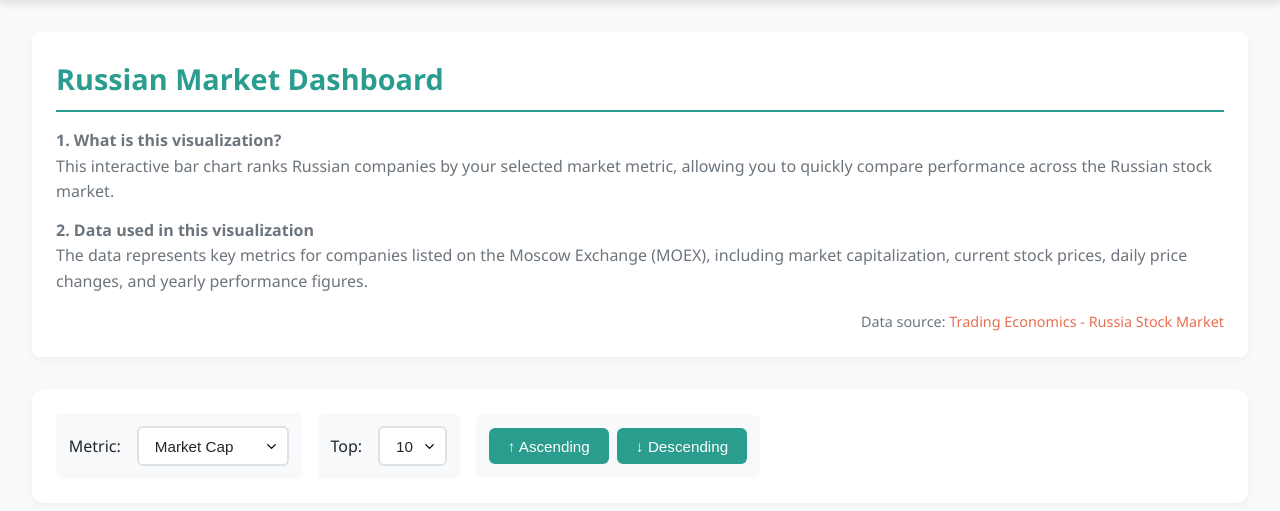
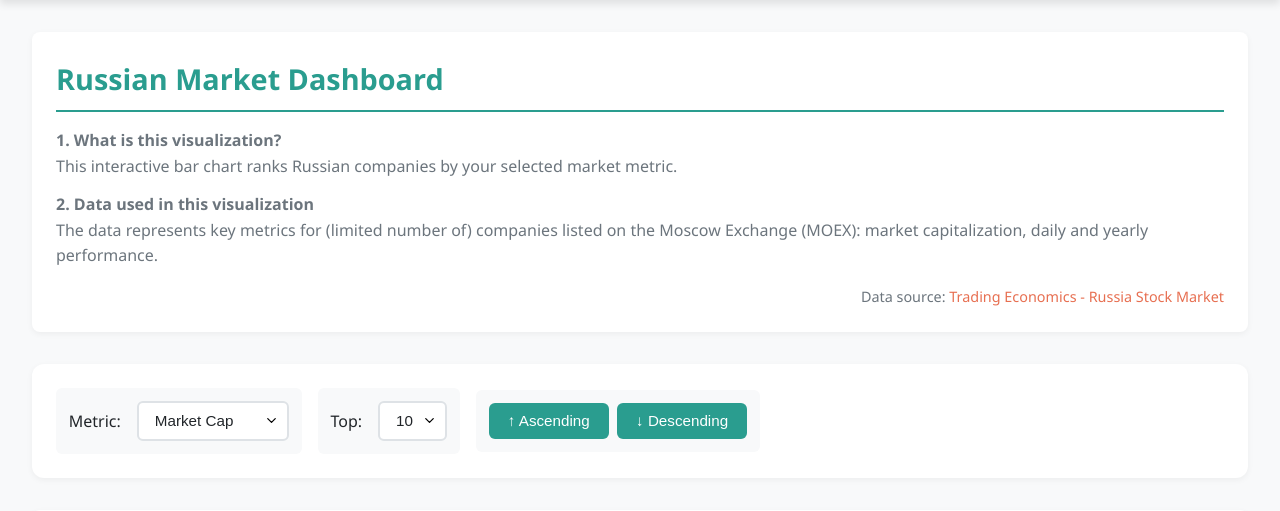
Before and after one commit to Data-Wrangling-and-Visualisation/Stock-Market-Visualization, a Flask app: page /bar-plot in a window 1280 px wide. Shown: the part 72-583 px from the top of the page. Run offline with Flask 3, Linux system fonts and the light colour scheme.

Commit message:
Update bar-plot.html

```diff
--- a/src/templates/bar-plot.html
+++ b/src/templates/bar-plot.html
@@ -40,10 +40,10 @@
     <h2>Russian Market Dashboard</h2>
 
     <p><strong>1. What is this visualization?</strong><br>
-    This interactive bar chart ranks Russian companies by your selected market metric, allowing you to quickly compare performance across the Russian stock market.</p>
+    This interactive bar chart ranks Russian companies by your selected market metric.</p>
 
     <p><strong>2. Data used in this visualization</strong><br>
-    The data represents key metrics for companies listed on the Moscow Exchange (MOEX), including market capitalization, current stock prices, daily price changes, and yearly performance figures.</p>
+    The data represents key metrics for (limited number of) companies listed on the Moscow Exchange (MOEX): market capitalization, daily and yearly performance.</p>
 
     <div class="source">
         Data source:
```
